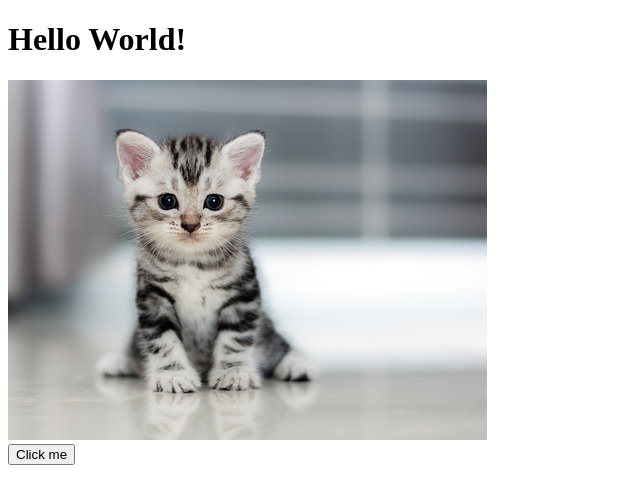
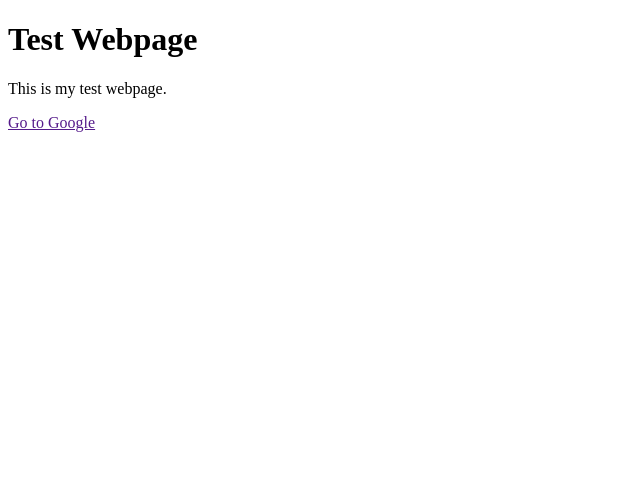
Before and after one commit to CSUC-CS-Camp-2025/Example-Static-Webpage, a plain HTML site: page index.html in a window 1280 px wide. Shown: the whole page, without its empty margins (0-640 px from the left). Drawn offline with nearby package versions, Linux system fonts and the light colour scheme.

Commit message:
bulk commit

```diff
--- a/index.html
+++ b/index.html
@@ -1,19 +1,14 @@
 <!DOCTYPE html>
-<html lang="en">
-<head>
-    <meta charset="UTF-8">
-    <meta name="viewport" content="width=device-width, initial-scale=1.0">
-    <script src="https://code.jquery.com/jquery-3.7.1.min.js" integrity="sha256-/JqT3SQfawRcv/BIHPThkBvs0OEvtFFmqPF/lYI/Cxo=" crossorigin="anonymous"></script>
-    <script src="/js/main.js"></script>
-    <link rel="stylesheet" href="/css/style.css">
-    <title>My Webpage</title>
-</head>
-<body>
-    <!-- Your content goes here -->
-    <h1>Hello World!</h1>
-    <div id="kitty">
-        <img src="images/kitten.jpg" alt="This is a kitten.">
-        <button id="btn">Click me</button>
-    </div>
-</body>
+<html>
+    <head>
+    <title>Test Page</title>
+    <!-- This is the title of the webpage shown in the browser tab -->
+  </head>
+  <body>
+    <h1>Test Webpage</h1>
+    <!-- Below is a paragraph -->
+    <p>This is my test webpage.</p>
+    <!-- <p>This paragraph is hidden by the comment tag.</p> -->
+        <a href=""https://www.google.com:>Go to Google</a>
+    </body>
 </html>
```
Also changed, not shown: 5 other files.
